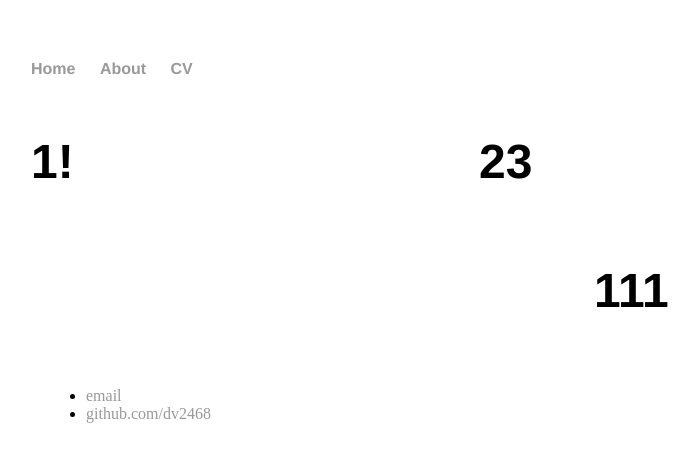
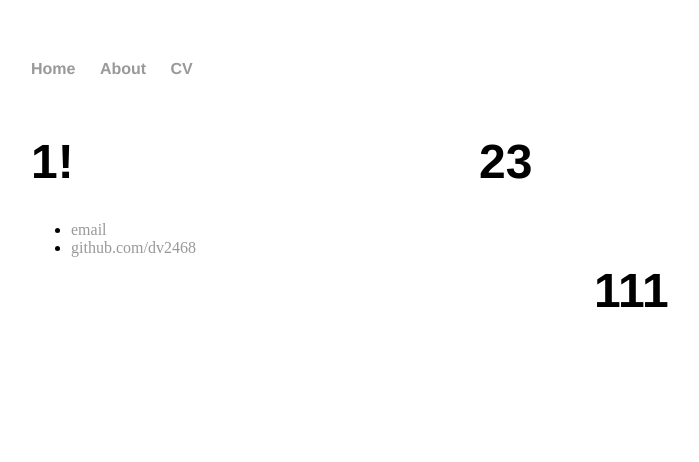
Before and after one commit to dv2468/dv2468.github.io, a Jekyll site: the page built from index.html, in a window 1280 px wide. Shown: the top 462 px of the page, without its empty margins (161-860 px from the left). Built offline with Jekyll 4.4.1, drawn with Linux system fonts in a browser that asks for light colours.

Commit message:
Update main.css

```diff
--- a/css/main.css
+++ b/css/main.css
@@ -2,16 +2,28 @@
     margin: 60px auto;
     width: 70%;
 }
-nav ul, footer ul {
+nav ul{
     font-family:'Helvetica', 'Arial', 'Sans-Serif';
     padding: 0px;
     list-style: none;
     font-weight: bold;
 }
+footer u1{
+	border-top:1px;
+	font-family:'Helvetica', 'Arial', 'Sans-Serif';
+    	padding:10px 15px;
+    	list-style: none;
+   	font-weight: bold;
+	clear:both;
+}
 nav ul li, footer ul li {
     display: inline;
     margin-right: 20px;
 }
+
+
+
+
 
 #content {
     border:1px solid black;
@@ -34,13 +46,6 @@
 #right-column {
 	width: 50%;;
 	float:right;
-}
-
-#footer {
-/* 	background:#f7f7f7; */
-	border-top:1px;
-	padding:10px 15px;
-	clear:both;
 }
 
 .sidebar {
```
